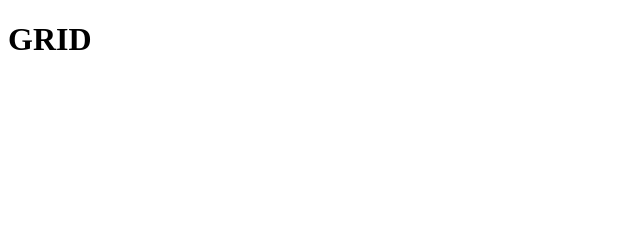
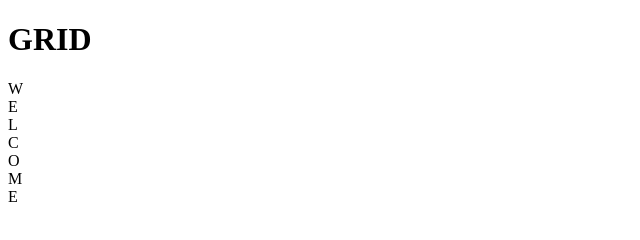
Before and after one commit to fallenben289/demo-grid-1, a plain HTML site: page demo-grid-1/index.html in a window 1280 px wide. Shown: the full height of the page, 0-640 px from the left. Drawn offline with Linux system fonts and the light colour scheme.

Commit message:
2nd commit

```diff
--- a/demo-grid-1/index.html
+++ b/demo-grid-1/index.html
@@ -8,5 +8,14 @@
 </head>
 <body>
     <h1>GRID</h1>
+        <div class="container">
+            <div class="grid-item">W</div>
+            <div class="grid-item">E</div>
+            <div class="grid-item">L</div>
+            <div class="grid-item">C</div>
+            <div class="grid-item">O</div>
+            <div class="grid-item">M</div>
+            <div class="grid-item">E</div>
+        </div>
 </body>
 </html>
```
